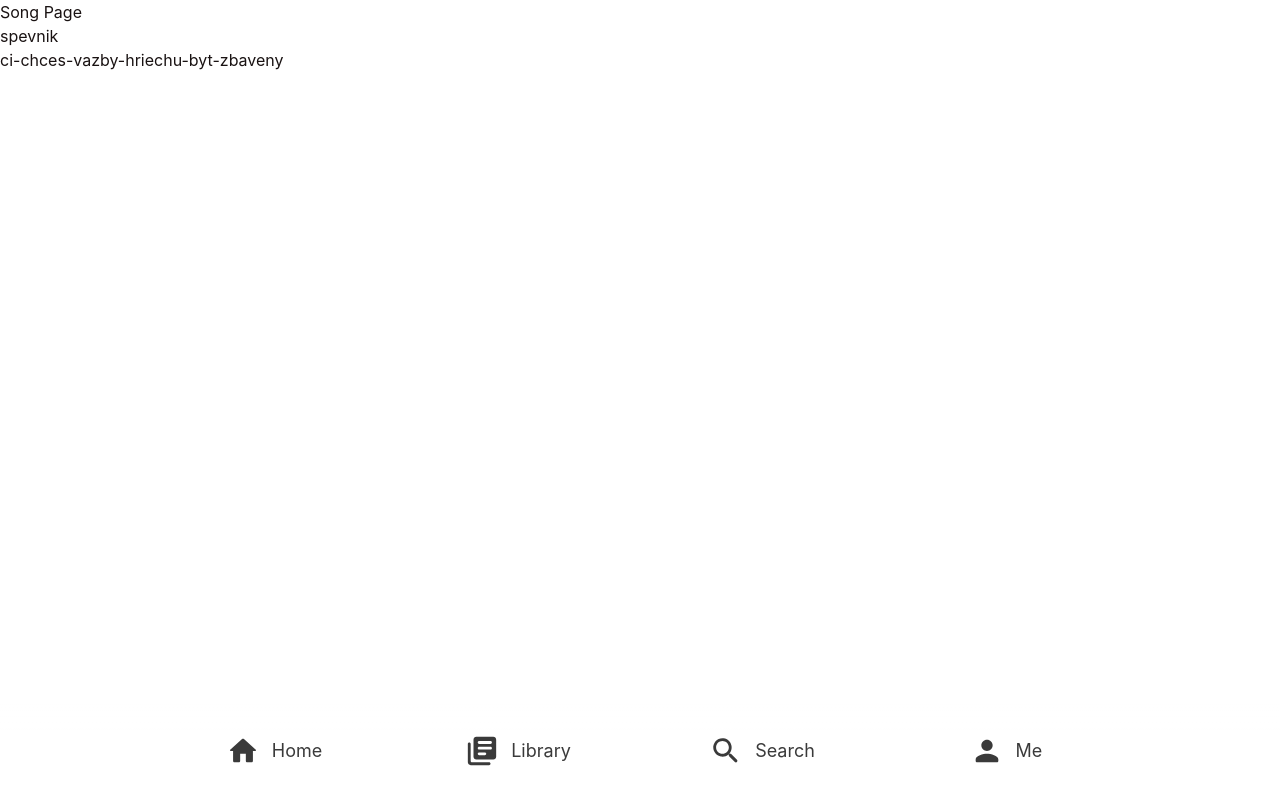
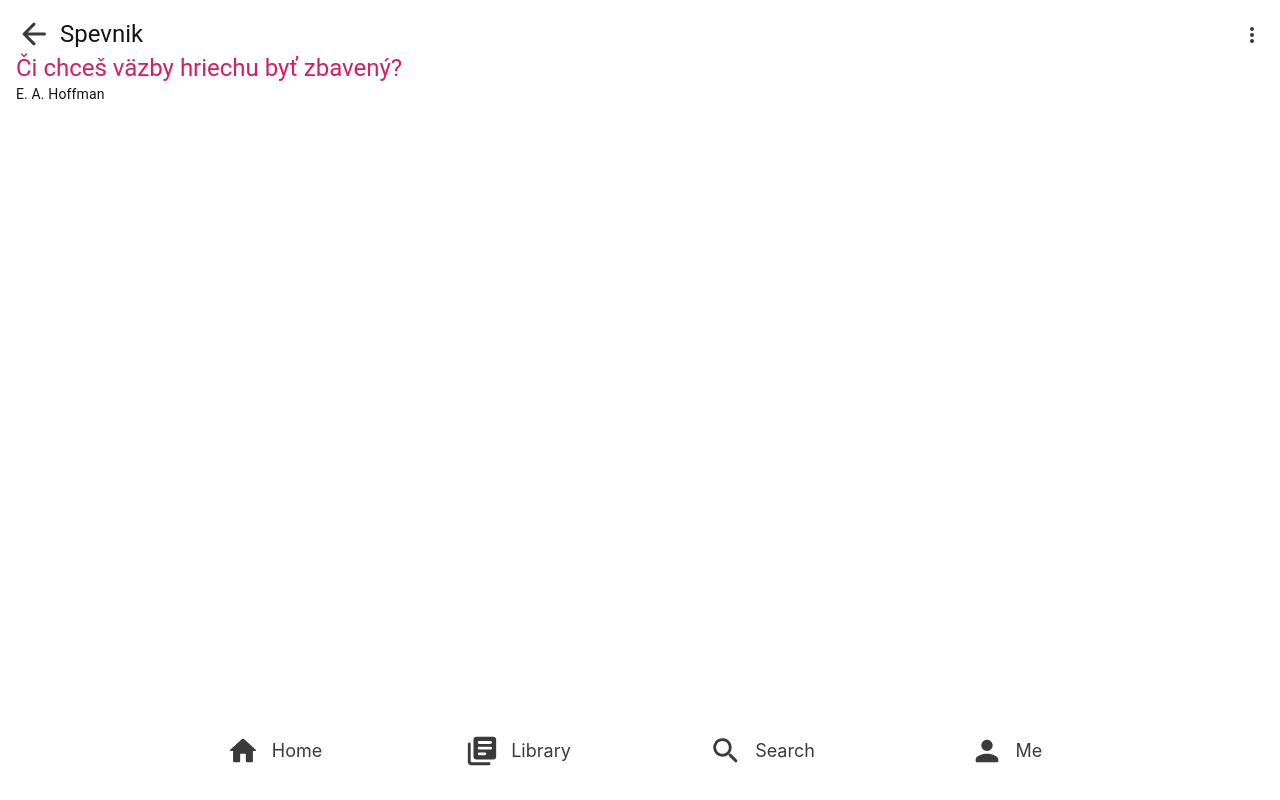
Before and after one commit to kukuckarastislav/lyrics-library, a React (Vite) app in the folder lyrics-library-react/: page /songbook/spevnik/song/ci-chces-vazby-hriechu-byt-zbaveny in a window 1280 px wide. Built offline with nearby package versions, Linux system fonts and the light colour scheme.

Commit message:
songPage header

```diff
--- a/lyrics-library-react/src/index.css
+++ b/lyrics-library-react/src/index.css
@@ -48,6 +48,7 @@ a{
 .iconButtonll:active{
   transform: scale(0.90);
   transition: transform 80ms ease;
+  color: var(--button-ui-active-color);
 }
 
 /*
--- a/lyrics-library-react/src/pages/SongPage.module.scss
+++ b/lyrics-library-react/src/pages/SongPage.module.scss
@@ -1,3 +1,22 @@
 .SongPageCss{
+    :global{
 
+        .topHeader{
+            @apply pt-4 pb-6 px-4;
+            width: 100%;
+            position: fixed;
+            top: 0;
+            background: var(--bg-ui-color);
+            background: linear-gradient(180deg, var(--bg-ui-color) 80%, rgba(0,0,0,0) 100%);
+
+            .songName {
+
+                color: var(--text-ui-active-color);
+            }
+        }
+
+        .versesContainer{
+            @apply mx-4;
+        }
+    }
 }
--- a/lyrics-library-react/src/pages/SongPage.tsx
+++ b/lyrics-library-react/src/pages/SongPage.tsx
@@ -1,15 +1,82 @@
-import { useParams } from 'react-router-dom';
+import { Link, useParams } from 'react-router-dom';
 import style from './SongPage.module.scss';
+
+import library from '../libraryData';
+import { SongBook } from '../models/SongBook';
+import { Song } from '../models/Song';
+import { useEffect, useState } from 'react';
+
+import ArrowBackRoundedIcon from '@mui/icons-material/ArrowBackRounded';
+import MoreVertRoundedIcon from '@mui/icons-material/MoreVertRounded';
+import { Typography } from '@mui/material';
 
 export default function SongPage() {
 
   const { songBookUrl, songUrl } = useParams();
+  const songBook: SongBook | undefined = library.getSongBookByUrl(songBookUrl!);
+  const song: Song | undefined = songBook?.getSongByUrl(songUrl!);
+
+  const [headerHeight, setHeaderHeight] = useState(0);
+
+  useEffect(() => {
+    // Calculate the height of the header
+    const headerElement = document.getElementById('songBookPage_header');
+    const newHeaderHeight = headerElement ? headerElement.offsetHeight : 0;
+
+    // Set the height in the state
+    setHeaderHeight(newHeaderHeight);
+
+    // Update the margin-top of the section
+    const sectionElement = document.getElementById('songBookPage_songs_container');
+    if (sectionElement) {
+      sectionElement.style.marginTop = newHeaderHeight + 'px';
+    }
+
+    // Recalculate and update on window resize
+    const handleResize = () => {
+      setHeaderHeight(headerElement!.offsetHeight);
+      sectionElement!.style.marginTop = headerElement!.offsetHeight + 'px';
+    };
+
+    window.addEventListener('resize', handleResize);
+
+    // Clean up the event listener on component unmount
+    return () => {
+      window.removeEventListener('resize', handleResize);
+    };
+  }, []);
 
   return (
     <div className={style.SongPageCss}>
-      <div>Song Page</div>
-      <div>{songBookUrl}</div>
-      <div>{songUrl}</div>
+      {song != undefined && (<div>
+
+        <div className='topHeader' id="songPage_header">
+          <div className='flex items-center justify-between'>
+            <div className='flex items-center gap-2'>
+              <Link to={`/songbook/${songBook?.url}`} className="iconButtonll">
+                <ArrowBackRoundedIcon sx={{ fontSize: 36 }} />
+              </Link>
+              <Typography variant="h5">{songBook?.name}</Typography>
+            </div>
+            <div>
+              <MoreVertRoundedIcon className="iconButtonll" />
+            </div>
+          </div>
+
+          <Typography variant="h5" className='songName'>{song.name}</Typography>
+          {song.author &&
+            <Typography variant="body2">{song.author}</Typography>
+          }
+
+        </div>
+
+
+        <div id="songPage_verses_container" className='versesContainer'>
+          ovde ce da pisu stihovi
+        </div>
+
+
+      </div>)}
     </div>
   )
 }
```
